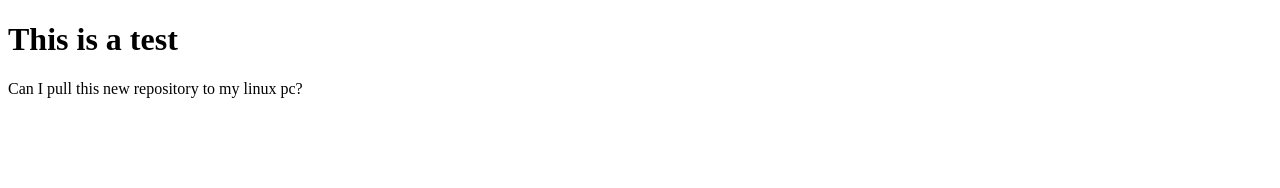
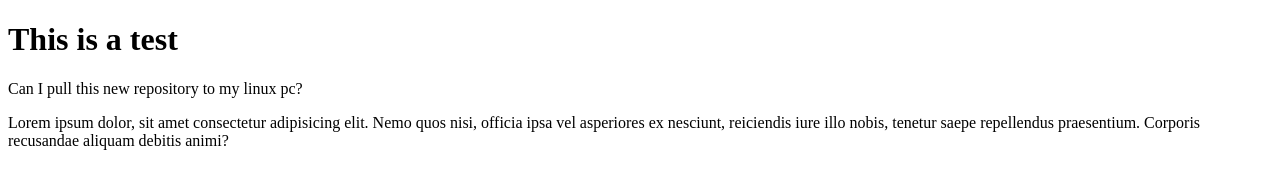
Before and after one commit to Harnishco/Trying-git-from-pc, a plain HTML site: page index.html in a window 1280 px wide. Drawn offline with Linux system fonts and the light colour scheme.

Commit message:
added a couple more paragraphs

```diff
--- a/index.html
+++ b/index.html
@@ -9,5 +9,6 @@
 <body>
     <h1>This is a test</h1>
         <p>Can I pull this new repository to my linux pc?</p>
+        <P>Lorem ipsum dolor, sit amet consectetur adipisicing elit. Nemo quos nisi, officia ipsa vel asperiores ex nesciunt, reiciendis iure illo nobis, tenetur saepe repellendus praesentium. Corporis recusandae aliquam debitis animi?</P>
 </body>
 </html>
```
